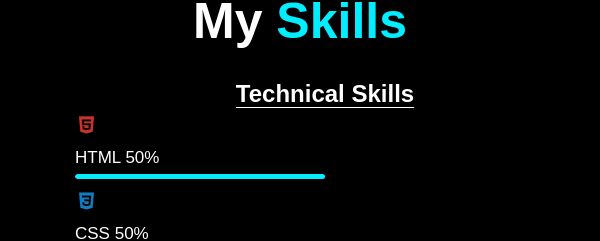
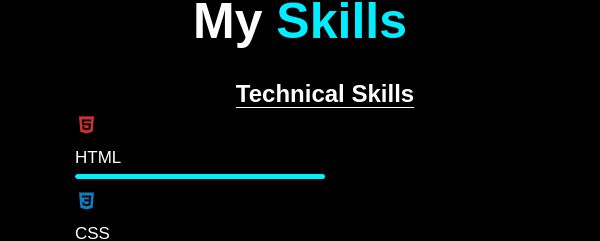
Before and after one commit to nizar-7550/.src, a plain HTML site: page My-Portfolio/My-Portfolio/index.html in a window 600 px wide. Shown: the part 1695-1936 px from the top of the page. Drawn offline with nearby package versions, Linux system fonts and the light colour scheme.

Commit message:
modified main.css

```diff
--- a/My-Portfolio/My-Portfolio/main.css
+++ b/My-Portfolio/My-Portfolio/main.css
@@ -1039,7 +1039,7 @@ body {
     padding: 10px;
     margin-left: 0px;
   }
-  .bar .info .addhtml::before {
+  /*   .bar .info .addhtml::before {
     content: "50%";
   }
   .bar .info .addcss::before {
@@ -1054,7 +1054,7 @@ body {
   .bar .info .addreact::before {
     content: "50%";
   }
-
+ */
   /*project*/
   .main-text {
     padding-top: 20px;
```
